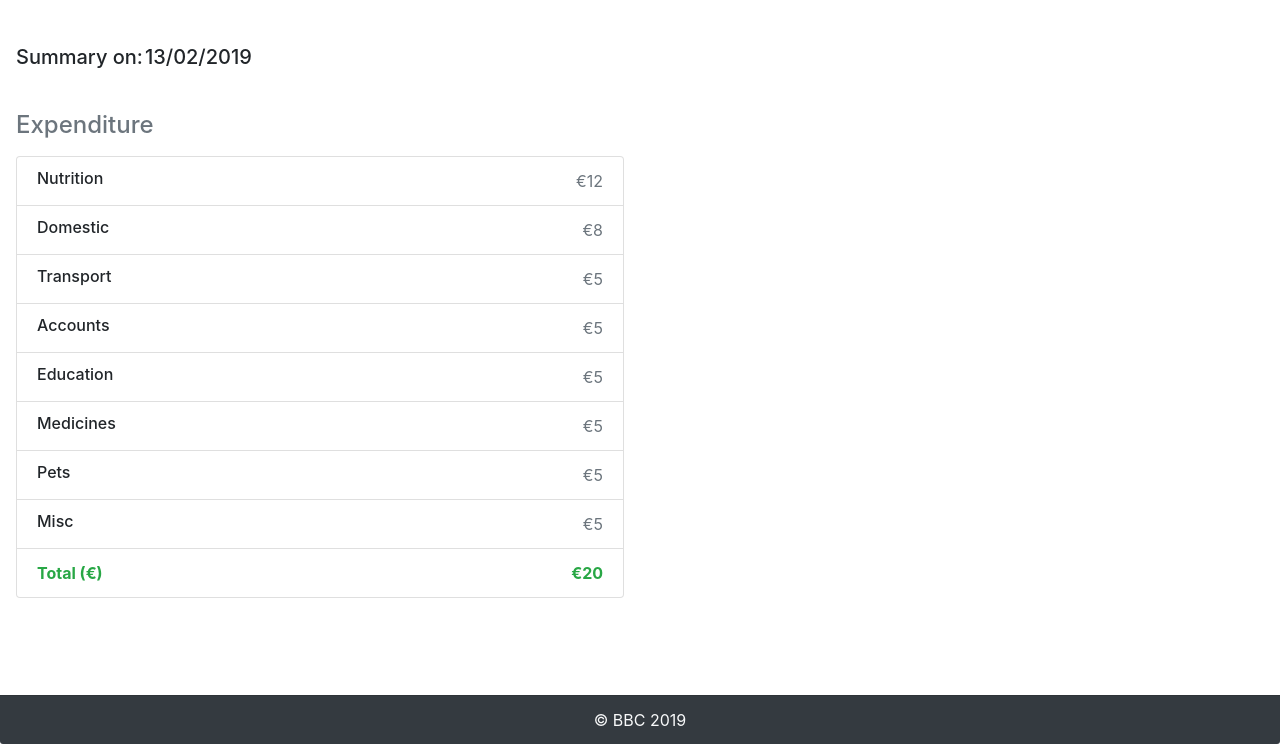
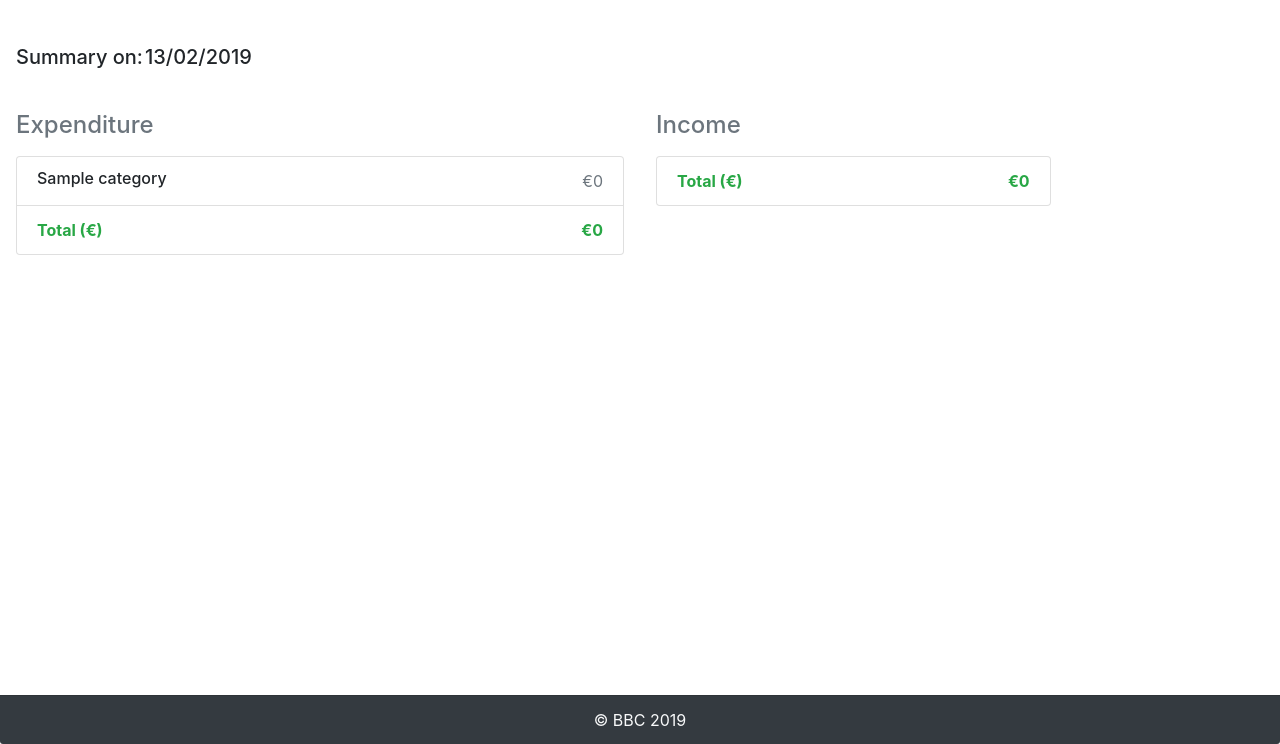
Before and after one commit to Vlad1kaM1ra/pfm, a Flask app: page / in a window 1280 px wide. Shown: the part 56-800 px from the top of the page. Run offline with Flask 2, Linux system fonts and the light colour scheme; the visitor is signed in with stand-in values (Sample User, id 1); tables that the repository leaves empty hold one stand-in row (values such as "Sample post"); some libraries are stand-ins or nearby versions.

Commit message:
main page

```diff
--- a/app.py
+++ b/app.py
@@ -1,4 +1,5 @@
 import os
+import datetime
 from flask import Flask, session, request, jsonify, redirect
 from flask_session import Session
 from tempfile import mkdtemp
@@ -40,16 +41,53 @@ def index():
     """
     Application main page
     """
+    # get current user
     user = User.query.filter_by(id=session["user_id"]).first()
     print("Current user id={} email={}".format(user.id, user.email))
 
-    expenditures = Expenditure.query.filter_by(user_id=user.id)
+    # get date period
+    begin = datetime.datetime.today().strftime('%Y-%m') + "-01"
+    end = datetime.datetime.today().strftime('%Y-%m') + "-31"
 
-    for expenditure in expenditures:
-        category = Category.query.filter_by(id=expenditure.categories_id).first()
-        print("{}\t{}\t{}\t{}".format(category.name,expenditure.date,expenditure.name,expenditure.price))
+    # generates expenditures category, sum tuple
+    expendituresData = []
+    expendituresSum = 0
+    categories = Category.query.all()
+    overalSum = 0
+    for category in categories:
+        categorySum = 0
+        expenditures = Expenditure \
+        .query \
+        .filter_by(user_id=user.id) \
+        .filter_by(categories_id=category.id) \
+        .filter(Expenditure.date >= begin) \
+        .filter(Expenditure.date <= end) \
+        .all()
+        for expenditure in expenditures:
+            categorySum += expenditure.price
+        expendituresData.append((category.name,categorySum))
+        # accumulates overal sum from all categories
+        expendituresSum += categorySum
 
-    return render_template("index.html")
+    #get income data for period
+    incomes = Income \
+    .query\
+    .filter_by(user_id=user.id)\
+    .filter(Income.date >= begin)\
+    .filter(Income.date <= end) \
+    .all()
+
+    incomesTotal = 0
+    for income in incomes:
+        incomesTotal += income.value
+
+
+    return render_template(
+        "index.html",
+        expendituresData=expendituresData,
+        expendituresSum=expendituresSum,
+        incomes=incomes,
+        incomesTotal=incomesTotal)
 
 
 @app.route("/login", methods=["GET", "POST"])
--- a/templates/index.html
+++ b/templates/index.html
@@ -12,62 +12,43 @@
         </div>
 
         <div class="side-div-wrapper">
+            <!--left panel-->
             <div class="col-md-6 order-md-2 mb-4 div-one">
                 <h4 class="d-flex justify-content-between align-items-center mb-3">
                     <span class="text-muted">Expenditure</span>
                 </h4>
                 <ul class="list-group mb-3">
+                    {% for expenditure in expendituresData %}
                     <li class="list-group-item d-flex justify-content-between lh-condensed">
                         <div>
-                            <h6 class="my-0">Nutrition</h6>
+                            <h6 class="my-0">{{ expenditure[0] }}</h6>
                         </div>
-                        <span class="text-muted">&euro;12</span>
+                        <span class="text-muted">&euro;{{ expenditure[1] }}</span>
                     </li>
+                    {% endfor %}
+                    <li class="list-group-item d-flex justify-content-between text-success">
+                    <span><strong>Total (&euro;)</strong></span>
+                    <strong>&euro;{{ expendituresSum }}</strong>
+                </li>
+                </ul>
+            </div>
+            <!--right panel-->
+        <div class="col-md-4 order-md-2 mb-4 div-two">
+            <h4 class="d-flex justify-content-between align-items-center mb-3">
+                <span class="text-muted">Income</span>
+            </h4>
+            <ul class="list-group mb-3">
+                {% for income in incomes %}
                  <li class="list-group-item d-flex justify-content-between lh-condensed">
                     <div>
-                            <h6 class="my-0">Domestic</h6>
+                        <h6 class="my-0">{{ income.type }}</h6>
                     </div>
-                        <span class="text-muted">&euro;8</span>
+                    <span class="text-muted">&euro;{{ income.value  }}</span>
                 </li>
-                    <li class="list-group-item d-flex justify-content-between lh-condensed">
-                        <div>
-                            <h6 class="my-0">Transport</h6>
-                        </div>
-                        <span class="text-muted">&euro;5</span>
-                    </li>
-                    <li class="list-group-item d-flex justify-content-between lh-condensed">
-                        <div>
-                            <h6 class="my-0">Accounts</h6>
-                        </div>
-                        <span class="text-muted">&euro;5</span>
-                    </li>
-                    <li class="list-group-item d-flex justify-content-between lh-condensed">
-                        <div>
-                            <h6 class="my-0">Education</h6>
-                        </div>
-                        <span class="text-muted">&euro;5</span>
-                    </li>
-                    <li class="list-group-item d-flex justify-content-between lh-condensed">
-                        <div>
-                            <h6 class="my-0">Medicines</h6>
-                        </div>
-                        <span class="text-muted">&euro;5</span>
-                    </li>
-                    <li class="list-group-item d-flex justify-content-between lh-condensed">
-                        <div>
-                            <h6 class="my-0">Pets</h6>
-                        </div>
-                        <span class="text-muted">&euro;5</span>
-                    </li>
-                    <li class="list-group-item d-flex justify-content-between lh-condensed">
-                        <div>
-                            <h6 class="my-0">Misc</h6>
-                        </div>
-                        <span class="text-muted">&euro;5</span>
-                    </li>
+                {% endfor %}
                 <li class="list-group-item d-flex justify-content-between text-success">
                     <span><strong>Total (&euro;)</strong></span>
-                        <strong>&euro;20</strong>
+                    <strong>&euro;{{ incomesTotal }}</strong>
                 </li>
             </ul>
         </div>
```
Lines whose indentation alone changed are shown as unchanged.
